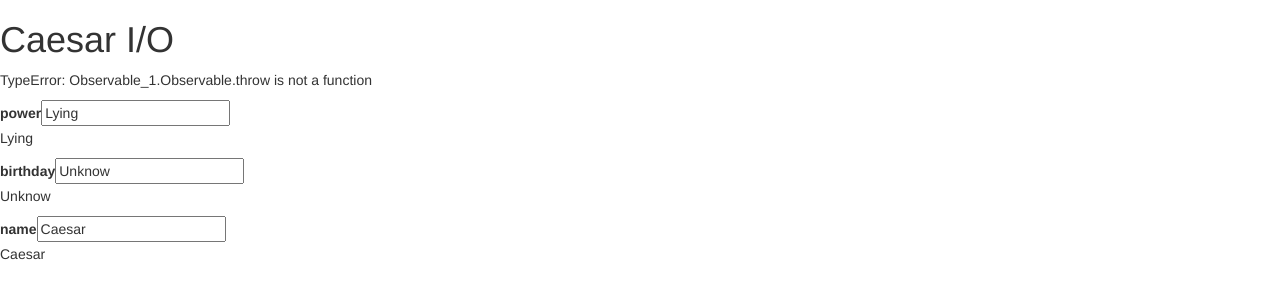
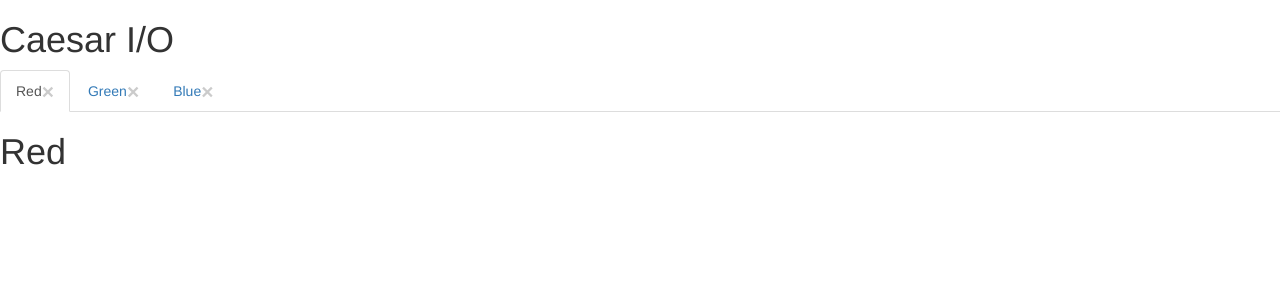
Before and after one commit to smalnote/caesar, an Angular app: page / in a window 1280 px wide. Shown: the top 300 px of the page. Built offline with nearby package versions, Linux system fonts and the light colour scheme; no server answers.

Commit message:
tab bare bone

```diff
--- a/src/app/app.component.html
+++ b/src/app/app.component.html
@@ -1,9 +1,4 @@
 <h1>
   {{title}}
 </h1>
-<div *ngIf="time">
-  <label for="time">Time</label>
-  <p name="time">{{time}}</p>
-</div>
-<p *ngIf="error">{{error}}</p>
-<app-caesar></app-caesar>
+<app-tab></app-tab>
--- a/src/app/app.component.ts
+++ b/src/app/app.component.ts
@@ -22,7 +22,6 @@ export class AppComponent implements OnInit {
     this.caesarService.getTime()
       .subscribe(
         res => {
-          console.log(res);
           if (res["status"] != "OK") {
             this.error = res["message"];
           } else {
--- a/src/app/app.module.ts
+++ b/src/app/app.module.ts
@@ -8,12 +8,14 @@ import { CaesarComponent } from './caesar/caesar.component';
 import { EntryPipe } from './entry.pipe';
 
 import { CaesarService } from './caesar.service';
+import { TabComponent } from './tab/tab.component';
 
 @NgModule({
   declarations: [
     AppComponent,
     CaesarComponent,
-    EntryPipe
+    EntryPipe,
+    TabComponent
   ],
   imports: [
     BrowserModule,
--- a/src/app/caesar.service.ts
+++ b/src/app/caesar.service.ts
@@ -5,6 +5,7 @@ import { Observable } from 'rxjs/Observable';
 
 import 'rxjs/add/operator/catch';
 import 'rxjs/add/operator/map';
+import 'rxjs/add/operator/do';
 
 @Injectable()
 export class CaesarService {
@@ -12,9 +13,11 @@ export class CaesarService {
 
   constructor(private http: Http) { }
   getTime(): Observable<Object> {
-    return this.http.get('/api/caesar.go/time')
+    let o = this.http.get('/api/caesar.go/time')
       .map(this.extractData)
+      .do(t => console.log(t))
       .catch(this.handleError);
+    return o;
   }
 
   private extractData(res: Response) {
--- /dev/null
+++ b/src/app/tab/tab.component.html
@@ -0,0 +1,14 @@
+<div>
+  <ul class="nav nav-tabs">
+    <li *ngFor="let t of tabs; let ti = index" [class.active]="activeTab == t">
+      <a href="#{{t}}" (click)="activeTab = t">{{t}}
+      <button class="close closeTab" type="button" (click)="tabs.splice(ti, 1); activeTab=tabs[0]">×</button>
+      </a>
+    </li>
+  </ul>
+  <div class="tab-content">
+    <div *ngFor="let t of tabs" class="tab-pane" [class.active]="activeTab == t">
+      <h1>{{t}}</h1>
+    </div>
+  </div>
+</div>
--- /dev/null
+++ b/src/app/tab/tab.component.ts
@@ -0,0 +1,19 @@
+import { Component, OnInit } from '@angular/core';
+
+@Component({
+  selector: 'app-tab',
+  templateUrl: './tab.component.html',
+  styleUrls: ['./tab.component.css']
+})
+export class TabComponent implements OnInit {
+
+  tabs = [ "Red", "Green", "Blue" ]
+
+  activeTab = "Red"
+
+  constructor() { }
+
+  ngOnInit() {
+  }
+
+}
```
Also changed, not shown: src/app/tab/tab.component.css (added), 1 other file (tests, documents, lock files or other folders).
